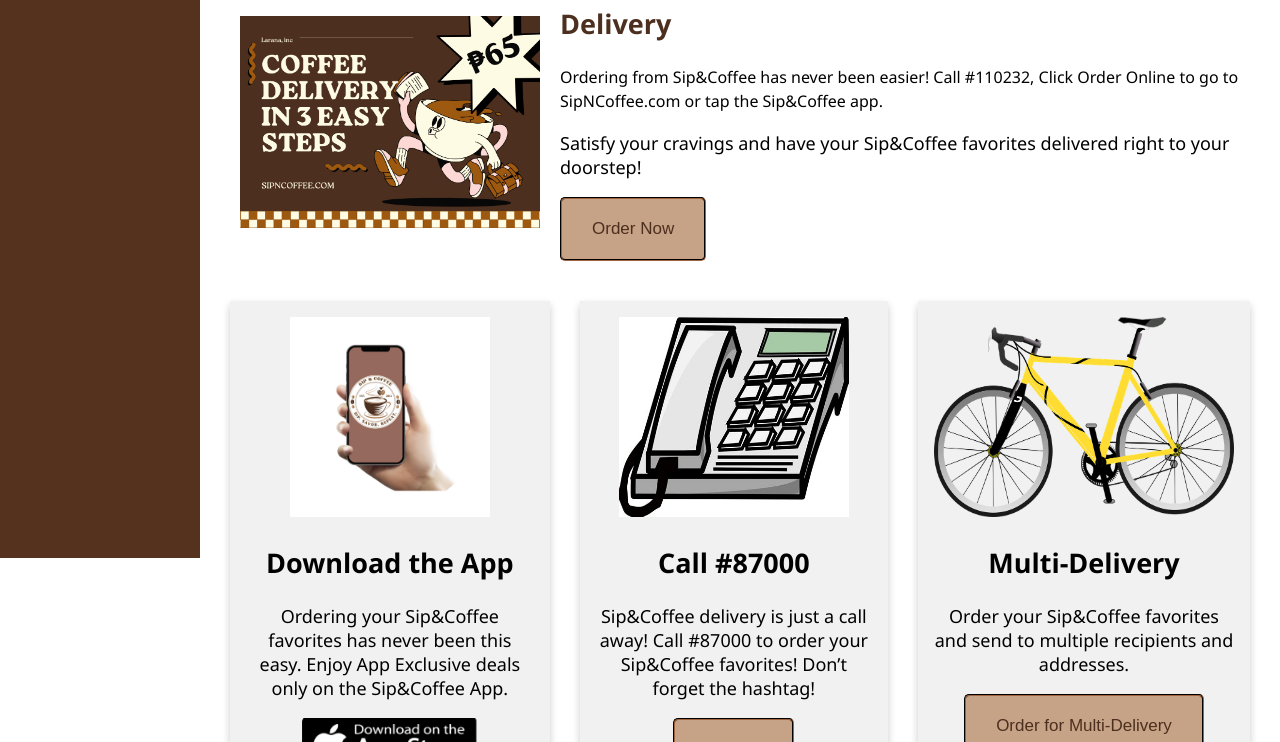
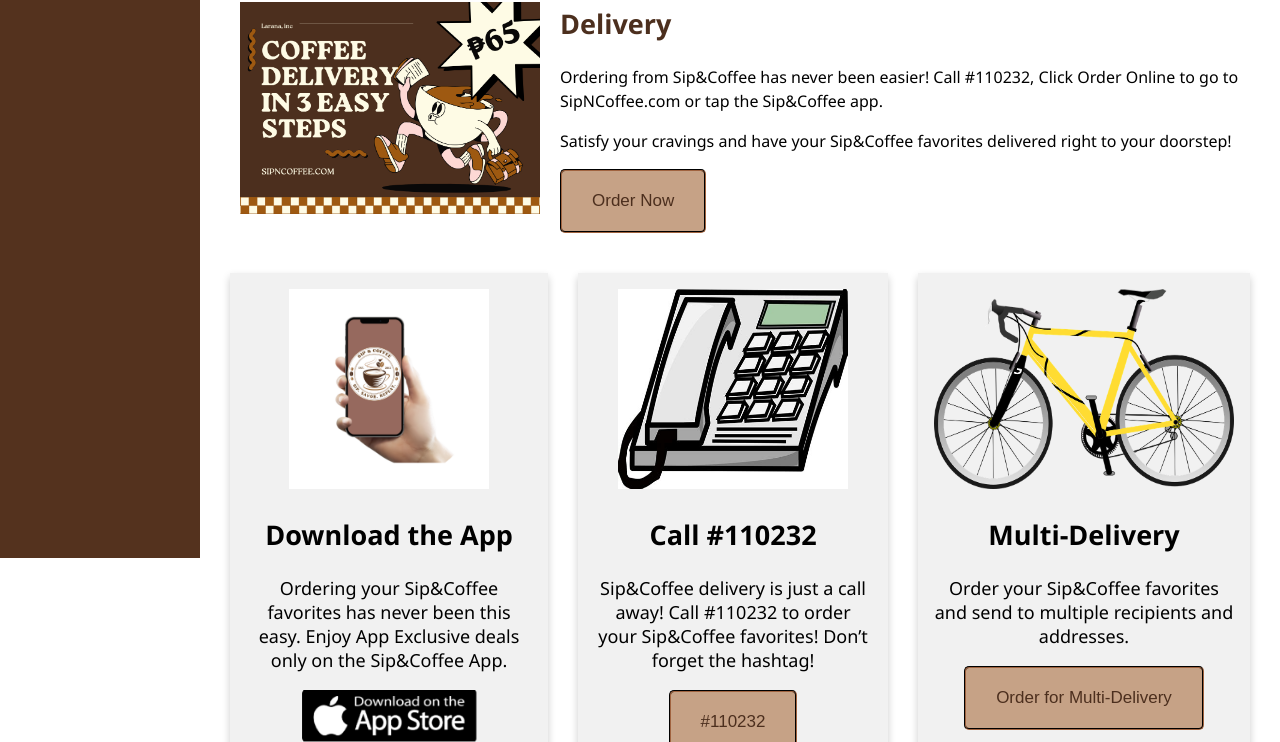
Before and after one commit to Hydrist/SipNCoffeeFinals, a plain HTML site: page delivery.html in a window 1280 px wide. Shown: the part 242-984 px from the top of the page. Drawn offline with Linux system fonts and the light colour scheme.

Commit message:
Update delivery.html

```diff
--- a/delivery.html
+++ b/delivery.html
@@ -57,8 +57,8 @@
                 <div class="delivery-text">
                     <h2>Delivery</h2>
                     <p class="order-info">Ordering from Sip&Coffee has never been easier! Call #110232, Click Order Online to go to SipNCoffee.com or tap the Sip&Coffee app. </p>
-                    <p>Satisfy your cravings and have your Sip&Coffee favorites delivered right to your doorstep!</p>
-                    <button onclick="location.href='/order.html';">Order Now</button>
+                    <p class="order-info">Satisfy your cravings and have your Sip&Coffee favorites delivered right to your doorstep!</p>
+                    <button onclick="location.href='order.html';">Order Now</button>
                 </div>
             </div>
         </div>
@@ -79,10 +79,10 @@
             <div class="column">
                 <div class="card">
                     <img src="deliveryimages/th-1751914894.jpg" style="height: 200px; width: 230px;" alt="Call #87000">
-                    <h2>Call #87000</h2>
+                    <h2>Call #110232</h2>
                     <div class="divider"></div>
-                    <p>Sip&Coffee delivery is just a call away! Call #87000 to order your Sip&Coffee favorites! Don’t forget the hashtag!</p>
-                    <button>#87000</button>
+                    <p>Sip&Coffee delivery is just a call away! Call #110232 to order your Sip&Coffee favorites! Don’t forget the hashtag!</p>
+                    <button>#110232</button><br><br><br>
                 </div>
             </div>
             <div class="column">
@@ -91,7 +91,7 @@
                     <h2>Multi-Delivery</h2>
                     <div class="divider"></div>
                     <p>Order your Sip&Coffee favorites and send to multiple recipients and addresses.</p>
-                    <button onclick="location.href='/order.html';">Order for Multi-Delivery</button>
+                    <button onclick="location.href='order.html';">Order for Multi-Delivery</button>
                 </div>
             </div>
         </div>
```
